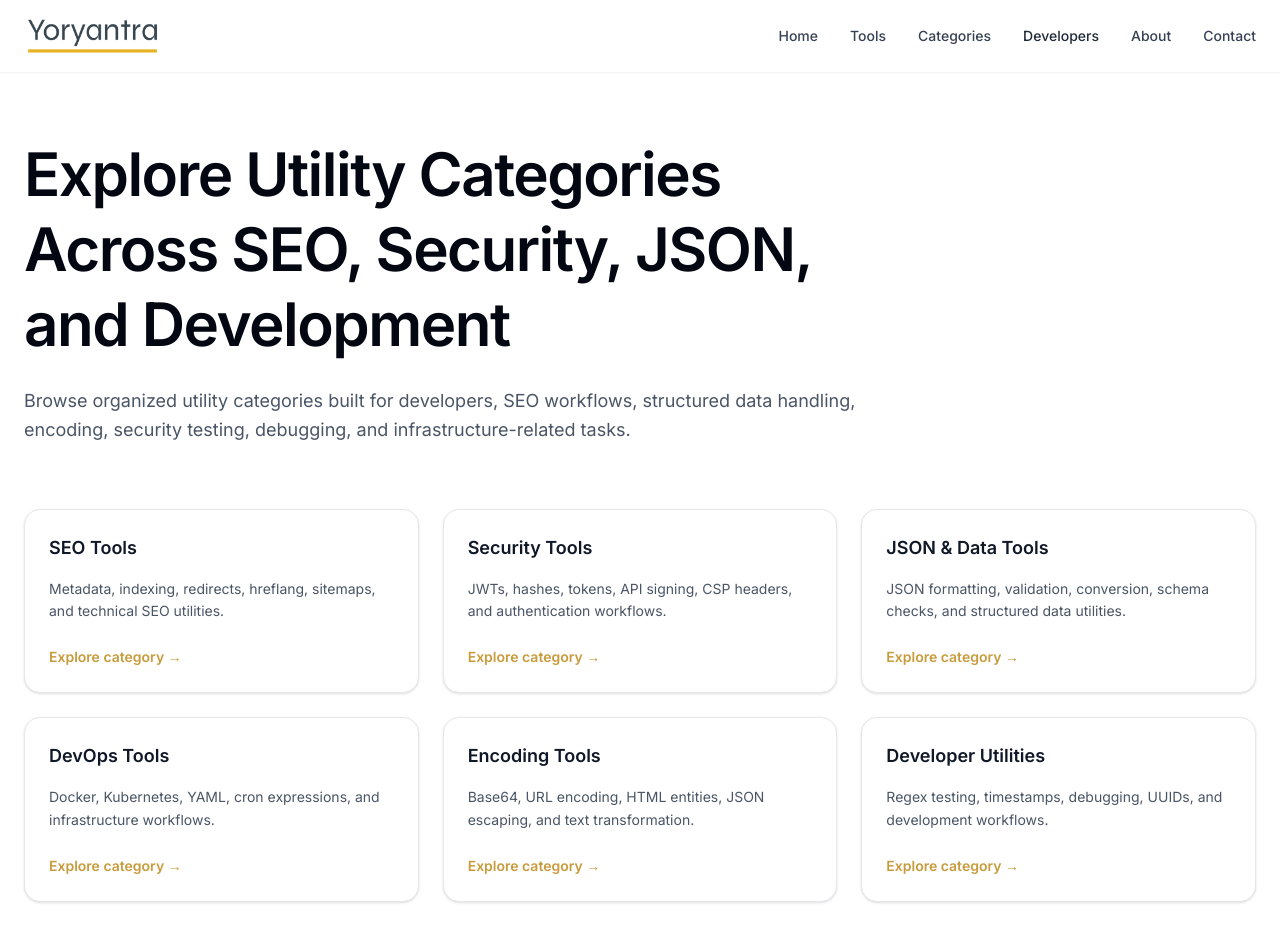
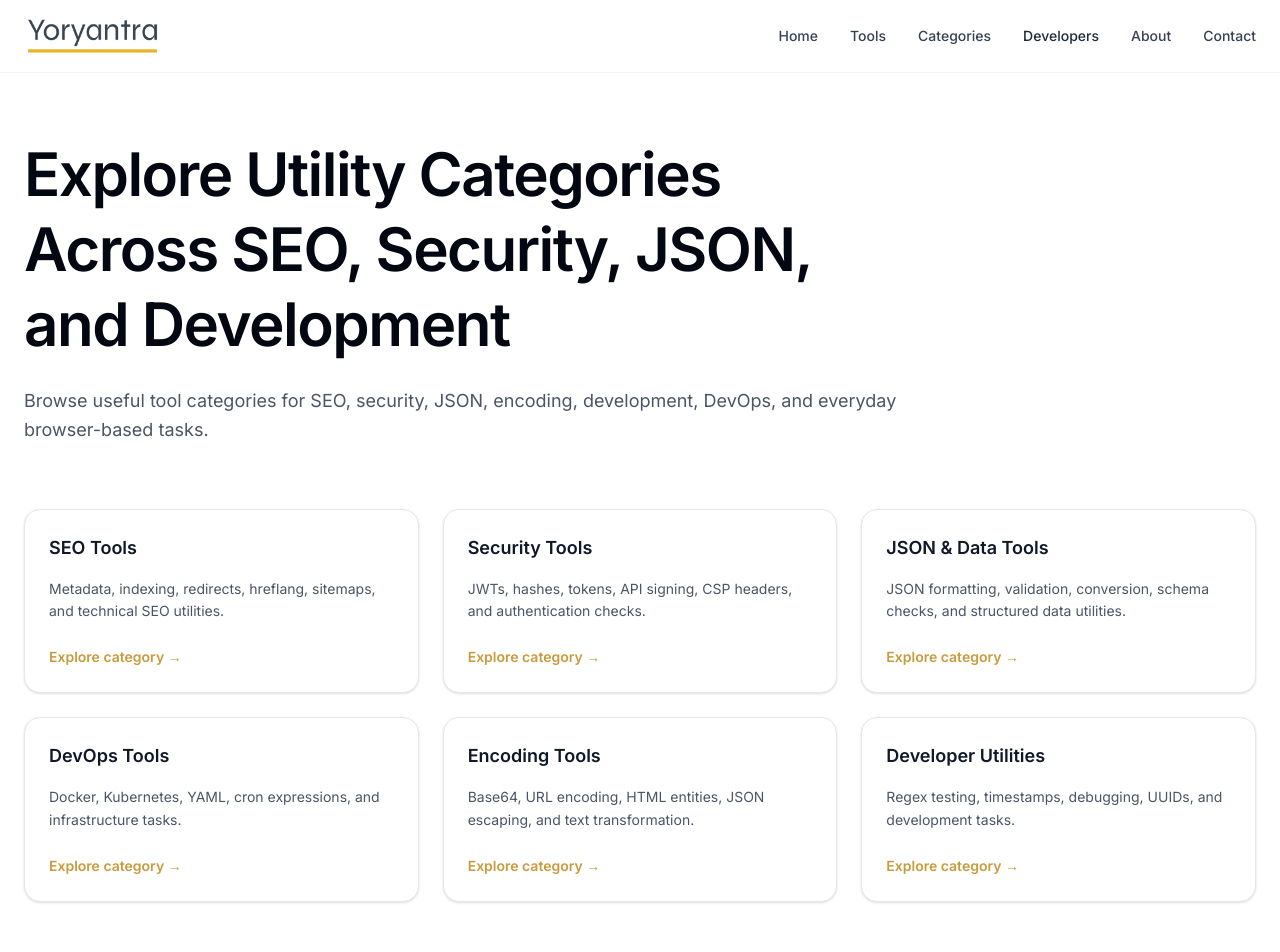
Before and after one commit to vaarunsonawwane-ops/yoryantra-new, a Next.js app: page /categories in a window 1280 px wide. Shown: the top 952 px of the page. Built offline with nearby package versions, Linux system fonts and the light colour scheme.

Commit message:
words tweak in category cards

```diff
--- a/app/categories/page.tsx
+++ b/app/categories/page.tsx
@@ -20,7 +20,7 @@ const categories = [
   {
     title: "Security Tools",
     description:
-      "JWTs, hashes, tokens, API signing, CSP headers, and authentication workflows.",
+      "JWTs, hashes, tokens, API signing, CSP headers, and authentication checks.",
     href: "/categories/security-tools",
     tools: [
       "JWT Decoder",
@@ -44,7 +44,7 @@ const categories = [
   {
     title: "DevOps Tools",
     description:
-      "Docker, Kubernetes, YAML, cron expressions, and infrastructure workflows.",
+      "Docker, Kubernetes, YAML, cron expressions, and infrastructure tasks.",
     href: "/categories/devops-tools",
     tools: [
       "Docker Compose Validator",
@@ -68,7 +68,7 @@ const categories = [
   {
     title: "Developer Utilities",
     description:
-      "Regex testing, timestamps, debugging, UUIDs, and development workflows.",
+      "Regex testing, timestamps, debugging, UUIDs, and development tasks.",
     href: "/categories/developer-tools",
     tools: [
       "Regex Tester",
@@ -123,9 +123,8 @@ export default function Page() {
           </h1>
 
           <p className="mt-6 text-lg leading-relaxed text-gray-600">
-            Browse organized utility categories built for developers, SEO
-            workflows, structured data handling, encoding, security testing,
-            debugging, and infrastructure-related tasks.
+            Browse useful tool categories for SEO, security, JSON, encoding,
+            development, DevOps, and everyday browser-based tasks.
           </p>
         </div>
 
```
